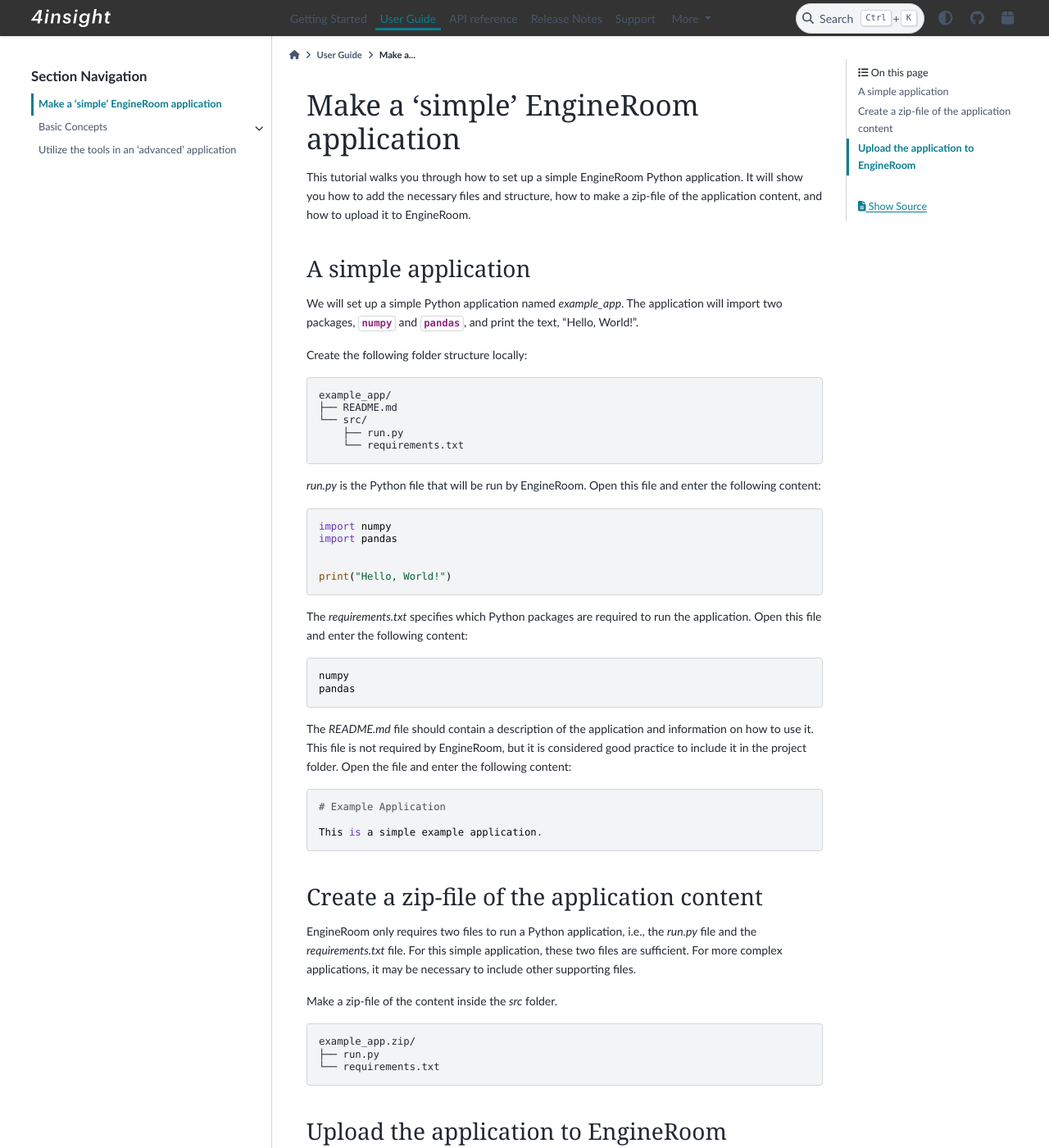
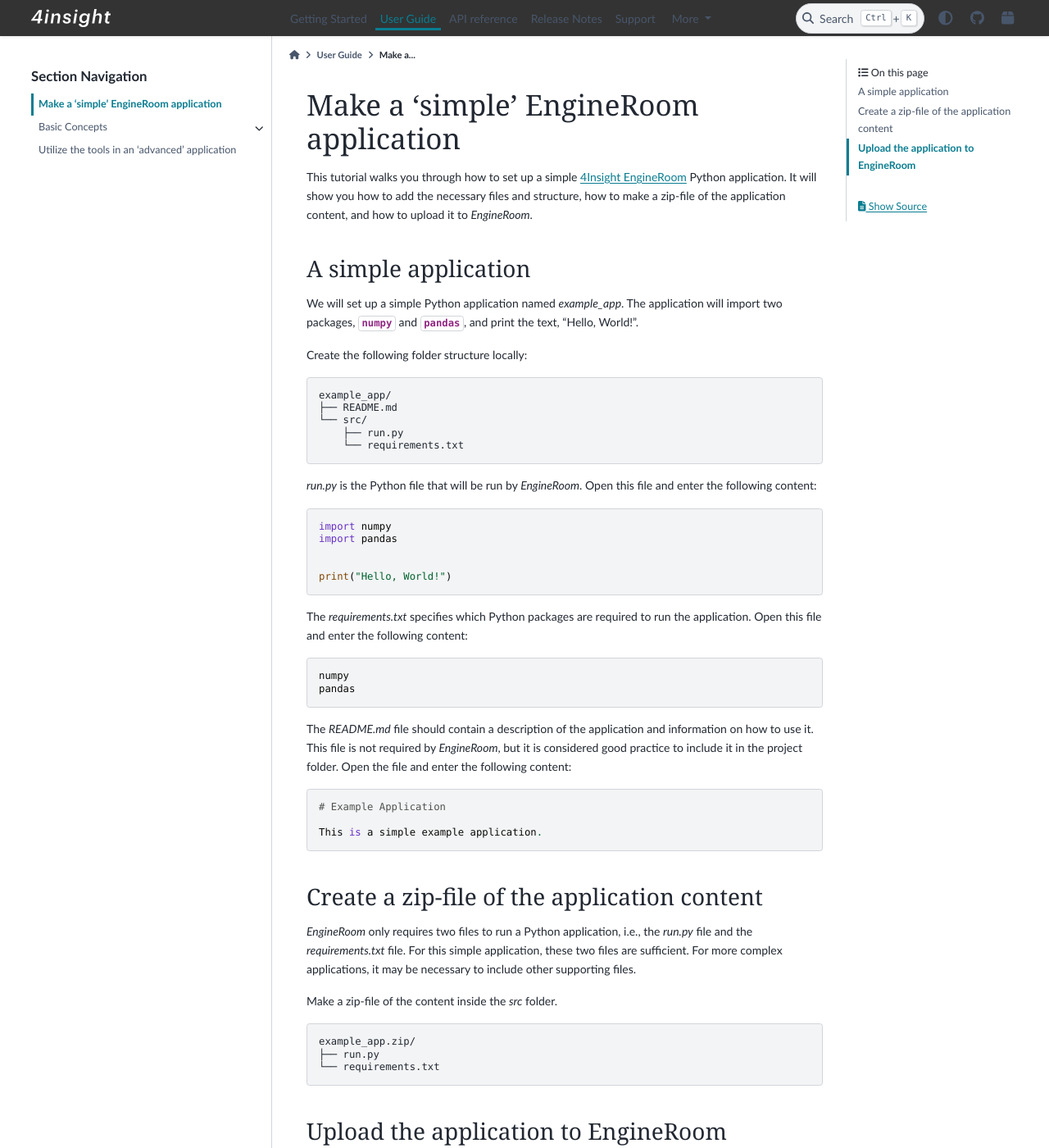
Before and after one commit to 4Subsea/fourinsight-engineroom-utils-python, a Sphinx documentation site: the page built from docs/user_guide/simple_app.rst, in a window 1280 px wide and 1400 px high. Shown: the whole window at 82% size. Built offline with Sphinx 7.4.7 and the PyData theme 0.15.4, drawn with Linux system fonts in a browser that asks for light colours; some of the changed text lies outside the part shown.

Commit message:
added links

```diff
--- a/docs/user_guide/basic_concepts/data_source.rst
+++ b/docs/user_guide/basic_concepts/data_source.rst
@@ -14,7 +14,7 @@ from a source. A data source class must inherit from
 :class:`~fourinsight.engineroom.utils.datamanage.BaseDataSource`, and override the abstract
 method, :meth:`~fourinsight.engineroom.utils.datamanage.BaseDataSource._get()`, and the abstract property, :attr:`~fourinsight.engineroom.utils.datamanage.BaseDataSource.labels`.
 
-The :class:`~fourinsight.engineroom.utils.DrioDataSource` class handles data from the DataReservoir.io. It is
+The :class:`~fourinsight.engineroom.utils.DrioDataSource` class handles data from the *DataReservoir.io*. It is
 initialized with a :class:`datareservoirio.Client` object and a dictionary containing
 labels and timeseries IDs as key/value pairs.
 
--- a/docs/user_guide/basic_concepts/handlers.rst
+++ b/docs/user_guide/basic_concepts/handlers.rst
@@ -19,7 +19,7 @@ The :class:`~fourinsight.engineroom.utils.LocalFileHandler` is used to store tex
 
     handler = LocalFileHandler(<file-path>)
 
-The :class:`~fourinsight.engineroom.utils.AzureBlobHandler` is used to store text content in *Azure Blob Storage*.
+The :class:`~fourinsight.engineroom.utils.AzureBlobHandler` is used to store text content in `Azure Blob Storage`_.
 
 .. code-block:: python
 
@@ -28,7 +28,7 @@ The :class:`~fourinsight.engineroom.utils.AzureBlobHandler` is used to store tex
 
     handler = AzureBlobHandler(<connection-string>, <container-name>, <blob-name>)
 
-The handlers behave like *streams*, and provide all the normal stream capabilities.
+The handlers behave like 'streams', and provide all the normal stream capabilities.
 
 .. code-block:: python
 
--- a/docs/user_guide/index.rst
+++ b/docs/user_guide/index.rst
@@ -2,7 +2,7 @@ User Guide
 ==========
 This user guide will provide in-depth description of the :mod:`fourinsight.engineroom.utils`
 Python package and how to use it. You will be introduced to some :ref:`basic concepts<basic-concepts>`
-that hopefully will make life easier when it comes to setting up EngineRoom applications.
+that hopefully will make life easier when it comes to setting up `4Insight EngineRoom`_ applications.
 You will also find tutorials and boilerplate code that helps you to set up :ref:`your first
 EngineRoom app<simple-application>` or utilizing the provided tools in a more
 :ref:`advanced application<advanced-application>`.
@@ -14,3 +14,5 @@ EngineRoom app<simple-application>` or utilizing the provided tools in a more
    simple_app
    basic_concepts/index
    advanced_app
+
+.. _4Insight EngineRoom: https://4insight.io/#/engineroom
--- a/docs/user_guide/simple_app.rst
+++ b/docs/user_guide/simple_app.rst
@@ -2,10 +2,9 @@
 
 Make a 'simple' EngineRoom application
 ======================================
-
-This tutorial walks you through how to set up a simple EngineRoom Python application.
+This tutorial walks you through how to set up a simple `4Insight EngineRoom`_ Python application.
 It will show you how to add the necessary files and structure, how to make a zip-file
-of the application content, and how to upload it to EngineRoom.
+of the application content, and how to upload it to *EngineRoom*.
 
 A simple application
 --------------------
@@ -23,7 +22,7 @@ Create the following folder structure locally:
         ├── run.py
         └── requirements.txt
 
-`run.py` is the Python file that will be run by EngineRoom. Open this file and enter
+`run.py` is the Python file that will be run by *EngineRoom*. Open this file and enter
 the following content:
 
 .. code-block:: python
@@ -43,7 +42,7 @@ Open this file and enter the following content:
     pandas
 
 The `README.md` file should contain a description of the application and information
-on how to use it. This file is not required by EngineRoom, but it is considered
+on how to use it. This file is not required by *EngineRoom*, but it is considered
 good practice to include it in the project folder. Open the file and enter the following
 content:
 
@@ -57,7 +56,7 @@ content:
 Create a zip-file of the application content
 --------------------------------------------
 
-EngineRoom only requires two files to run a Python application, i.e., the `run.py`
+*EngineRoom* only requires two files to run a Python application, i.e., the `run.py`
 file and the `requirements.txt` file. For this simple application, these two files
 are sufficient. For more complex applications, it may be necessary to include other
 supporting files.
@@ -74,5 +73,7 @@ Make a zip-file of the content inside the `src` folder.
 Upload the application to EngineRoom
 ------------------------------------
 
-Go to `<https://4insight.io/#/engineroom>`_, and upload the zip-file to your EngineRoom
+Go to `<https://4insight.io/#/engineroom>`_, and upload the zip-file to your *EngineRoom*
 application.
+
+.. _4Insight EngineRoom: https://4insight.io/#/engineroom
```
Also changed, not shown: other parts of docs/user_guide/basic_concepts/handlers.rst (+2 -0 lines), docs/user_guide/advanced_app.rst (+15 -12 lines).
